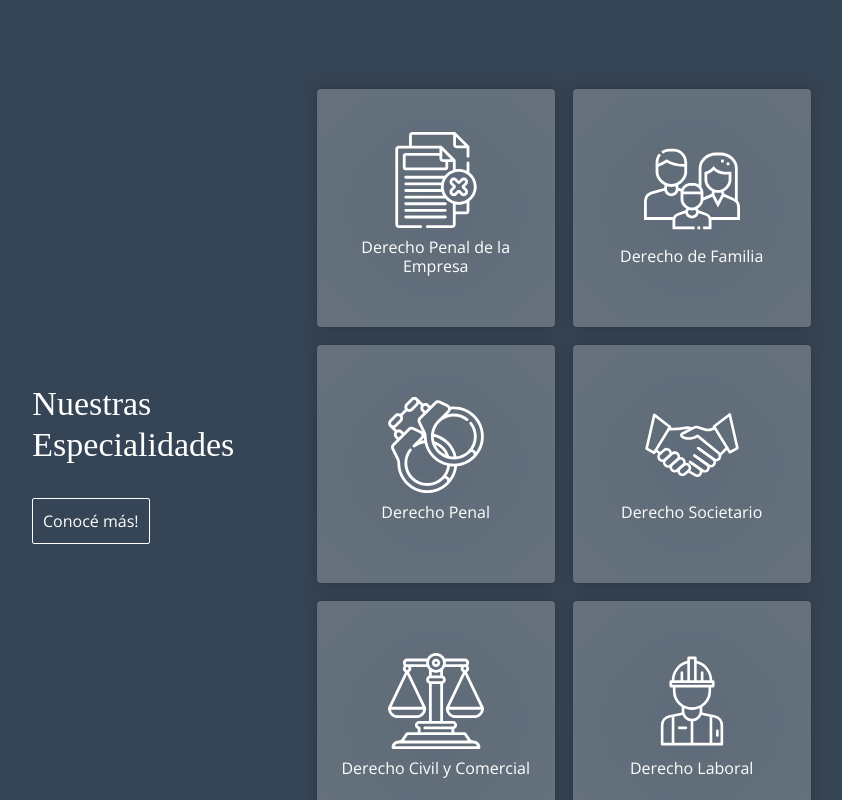
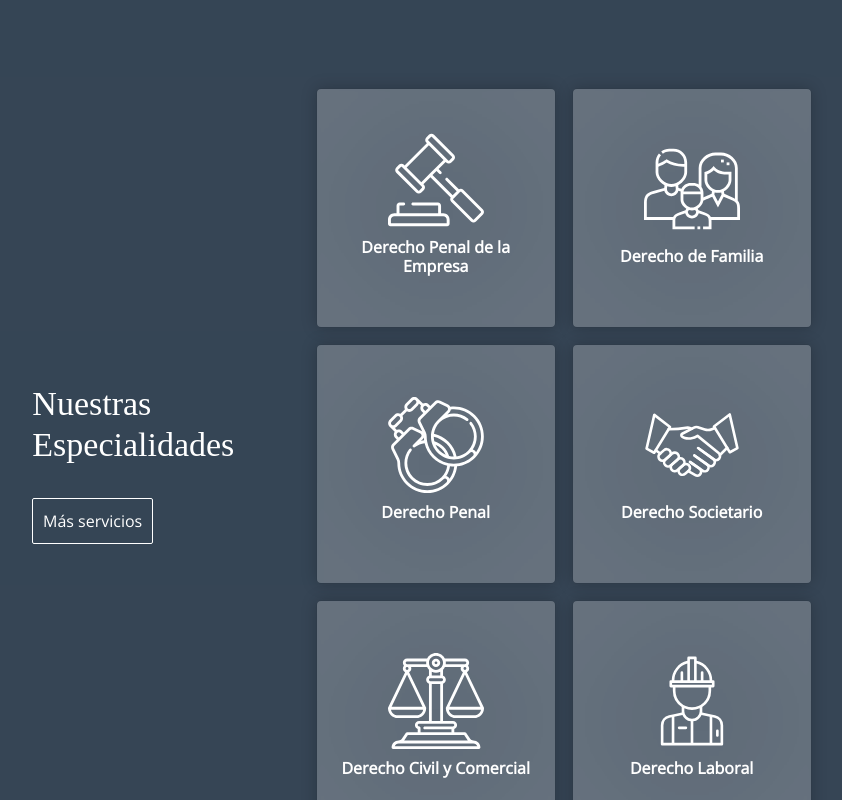
Before and after one commit to MBelaus/estudio-acuna, a React (Create React App) app: page / in a window 1280 px wide. Shown: the part 940-1740 px from the top of the page, without its empty margins (185-1027 px from the left). Built offline with nearby package versions, Linux system fonts and the light colour scheme; a web font is replaced by a local one.

Commit message:
Text in cards back

```diff
--- a/src/App.js
+++ b/src/App.js
@@ -2,6 +2,7 @@ import 'bootstrap/dist/css/bootstrap.css';
 import { BrowserRouter, Route, Switch } from 'react-router-dom';
 import Layout from './components/layout.js';
 import Home from './components/home.js';
+import Blog from './components/blog.js';
 
 function App() {
   return (
@@ -9,9 +10,9 @@ function App() {
       <Layout>
         <Switch>
           <Route path="/" component={Home} />
-          {/*       <Route exact path='' component={} />
-      <Route exact path='' component={} />
+          {/* <Route exact path='' component={} />
       <Route exact path='' component={} /> */}
+          <Route exact path="/blog" component={Blog} />
         </Switch>
       </Layout>
     </BrowserRouter>
--- /dev/null
+++ b/src/components/blog.js
@@ -0,0 +1,9 @@
+import React from 'react';
+
+class Blog extends React.Component {
+  render() {
+    return <h1>Blog de noticias</h1>;
+  }
+}
+
+export default Blog;
--- a/src/components/card-servicios.css
+++ b/src/components/card-servicios.css
@@ -74,10 +74,11 @@
   color: white;
   transform: rotateY(180deg);
 }
-.flip-card-back h6 {
+h6 {
   text-align: center;
   font-weight: 700;
 }
 .flip-card-back p {
   text-align: justify;
+  font-size: 15px;
 }
--- a/src/components/card-servicios.js
+++ b/src/components/card-servicios.js
@@ -13,7 +13,7 @@ class CardServicio extends React.Component {
             </div>
             <div className="flip-card-back d-flex flex-column justify-content-center align-items-center">
               <h6 className="mb-4">{this.props.title}</h6>
-              <p>Lorem, ipsum dolor sit amet consectetur adipisicing elit. Nesciunt neque, veritatis hic</p>
+              <p>{this.props.desc}</p>
             </div>
           </div>
         </div>
--- a/src/components/home-servicios.js
+++ b/src/components/home-servicios.js
@@ -1,7 +1,7 @@
 import React from 'react';
 import './home-servicios.css';
 import CardServicio from './card-servicios.js';
-import fakeDocs from '../svg-services/fake-docs.svg';
+import law from '../svg-services/law.svg';
 import family from '../svg-services/family.svg';
 import handcuffs from '../svg-services/handcuffs.svg';
 import handshake from '../svg-services/handshake.svg';
@@ -19,18 +19,18 @@ class ServiciosHome extends React.Component {
               <br />
               <button className="btn hvr-sweep-to-right">
                 <a href="/" id="link-services">
-                  Conocé más!
+                  Más servicios
                 </a>
               </button>
             </div>
             <div className="col-lg-6">
               <div className="row justify-content-center">
-                <CardServicio img={fakeDocs} title={'Derecho Penal de la Empresa'} />
-                <CardServicio img={family} title={'Derecho de Familia'} />
-                <CardServicio img={handcuffs} title={'Derecho Penal'} />
-                <CardServicio img={handshake} title={'Derecho Societario'} />
-                <CardServicio img={justice} title={'Derecho Civil y Comercial'} />
-                <CardServicio img={worker} title={'Derecho Laboral'} />
+                <CardServicio img={law} title={'Derecho Penal de la Empresa'} desc={'Somos una firma que se especializa en derecho penal económico y tributario, siendo una de los estudios más reconocidos en esta materia.'} />
+                <CardServicio img={family} title={'Derecho de Familia'} desc={'El estudio cuenta con personal capacitado para asesorarlo en el trámites de divorcios, cuotas alimentarias, regímenes de visita, declaratorias de herederos y juicios sucesorios.'} />
+                <CardServicio img={handcuffs} title={'Derecho Penal'} desc={'El derecho penal en todas sus dimensiones, conforma una de las áreas de mayor especialización del estudio y se encuentra a cargo del Dr. Santiago Acuña.'} />
+                <CardServicio img={handshake} title={'Derecho Societario'} desc={'Acompañamos a las empresas desde su creación, '} />
+                <CardServicio img={justice} title={'Derecho Civil y Comercial'} desc={'Damos soluciones rápidas a todo tipo de conflicto civil como daños y perjuicios, accidentes de tránsito, mala praxis y contratos en general.'} />
+                <CardServicio img={worker} title={'Derecho Laboral'} desc={'Otra de nuestras ramas de mayor desempeño, es el derecho laboral, contamos con un equipo especializado en Derecho del Trabajo, dirigido por la Dra. Camila Obregón.'} />
               </div>
             </div>
           </div>
```
Also changed, not shown: src/svg-services/fake-docs.svg (deleted), src/svg-services/law.svg (added).
